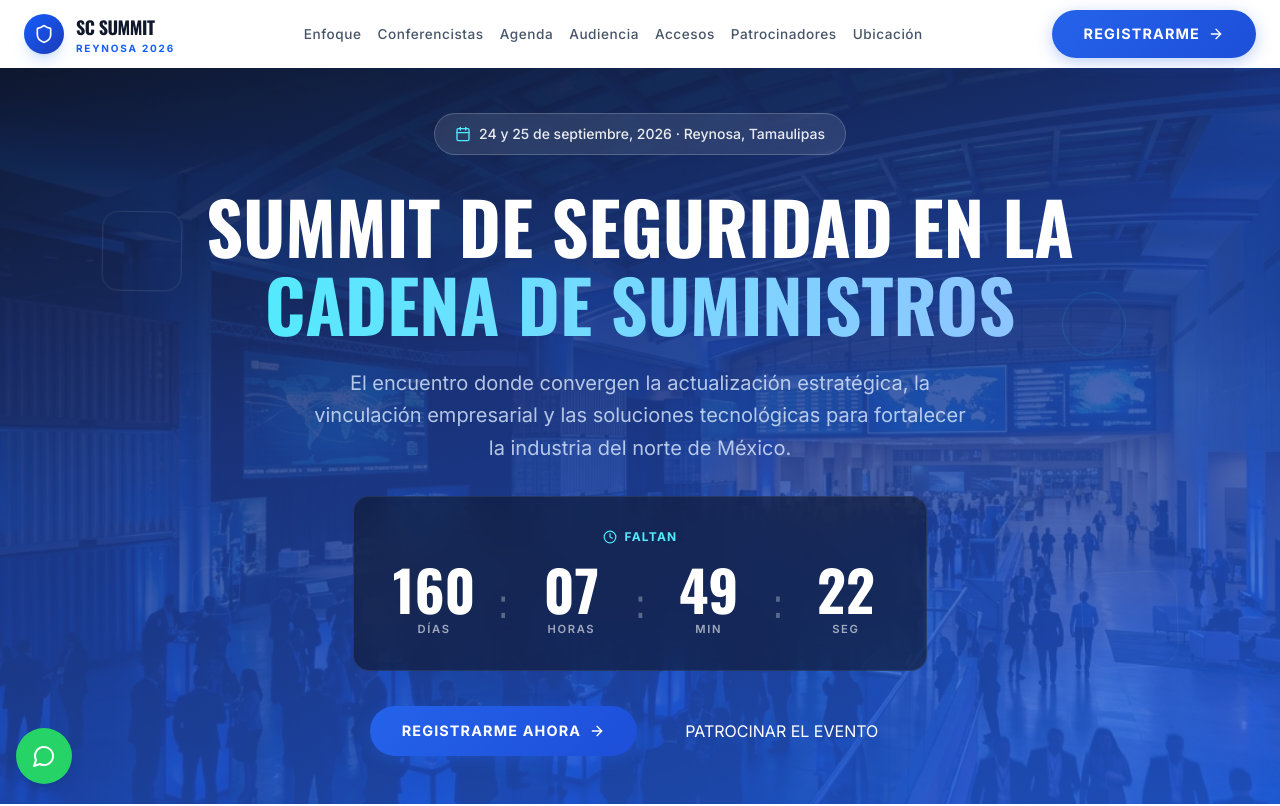
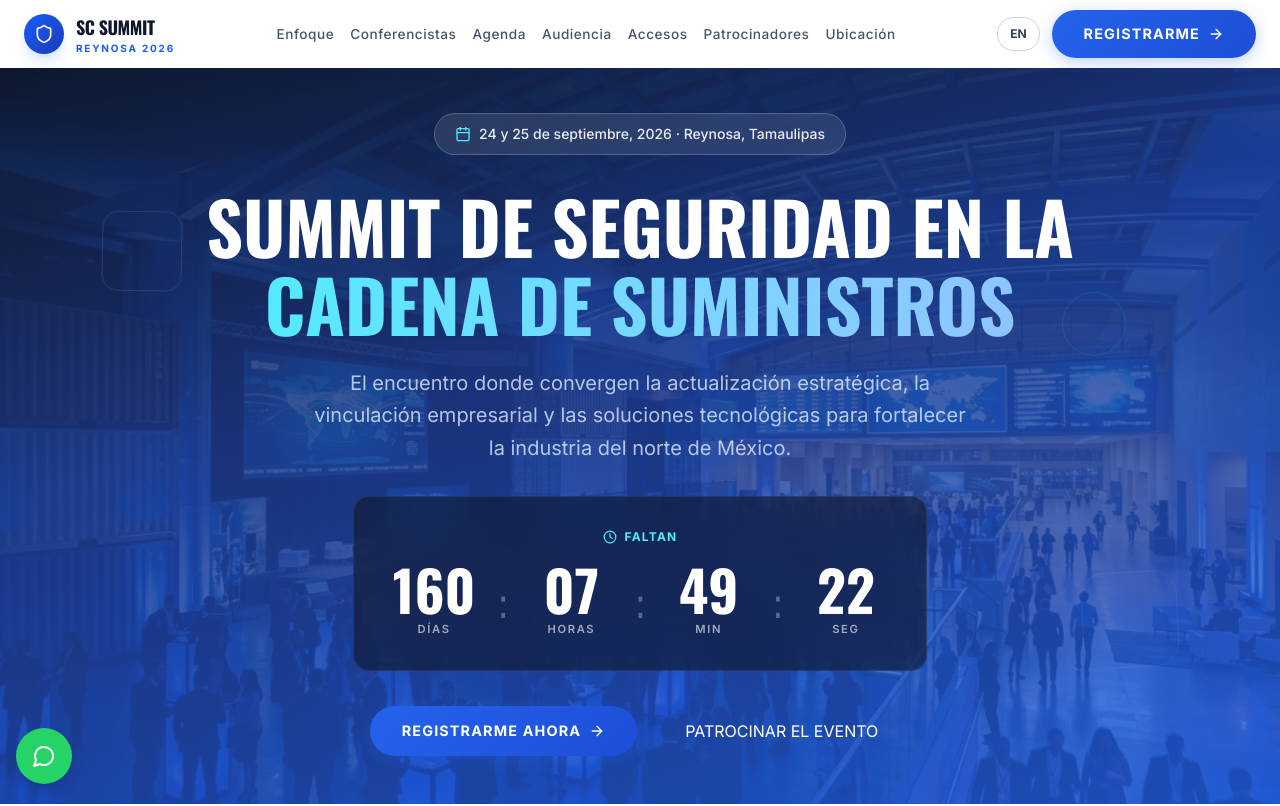
Before and after one commit to EJMM17/sc-security-summit, a Next.js app: page / in a window 1280 px wide. Shown: the top 806 px of the page. Built offline with nearby package versions, Linux system fonts and the light colour scheme; no server answers.

Commit message:
Add Spanish/English language toggle in landing page

```diff
--- a/app/page.tsx
+++ b/app/page.tsx
@@ -1,4 +1,7 @@
+"use client";
+
 import Image from "next/image";
+import { useState } from "react";
 import {
   Shield,
   MapPin,
@@ -47,7 +50,8 @@ import HeaderScroll from "@/components/HeaderScroll";
    DATA
    ═══════════════════════════════════════════════════════════════ */
 
-const NAV_LINKS = [
+const NAV_LINKS = {
+  es: [
     { href: "#enfoque", label: "Enfoque" },
     { href: "#speakers", label: "Conferencistas" },
     { href: "#agenda", label: "Agenda" },
@@ -55,7 +59,46 @@ const NAV_LINKS = [
     { href: "#accesos", label: "Accesos" },
     { href: "#patrocinadores", label: "Patrocinadores" },
     { href: "#ubicacion", label: "Ubicación" },
-];
+  ],
+  en: [
+    { href: "#enfoque", label: "Focus" },
+    { href: "#speakers", label: "Speakers" },
+    { href: "#agenda", label: "Agenda" },
+    { href: "#audiencia", label: "Audience" },
+    { href: "#accesos", label: "Passes" },
+    { href: "#patrocinadores", label: "Sponsors" },
+    { href: "#ubicacion", label: "Location" },
+  ],
+} as const;
+
+const UI_TEXT = {
+  es: {
+    skipToForm: "Ir al formulario de registro",
+    registerBtn: "REGISTRARME",
+    dateLocation: "24 y 25 de septiembre, 2026 · Reynosa, Tamaulipas",
+    heroAlt: "Summit de Seguridad en la Cadena de Suministros",
+    heroTitlePrefix: "SUMMIT DE SEGURIDAD EN LA",
+    heroTitleHighlight: "CADENA DE SUMINISTROS",
+    heroDescription:
+      "El encuentro donde convergen la actualización estratégica, la vinculación empresarial y las soluciones tecnológicas para fortalecer la industria del norte de México.",
+    countdownLabel: "Faltan",
+    registerNowBtn: "REGISTRARME AHORA",
+    sponsorBtn: "PATROCINAR EL EVENTO",
+  },
+  en: {
+    skipToForm: "Skip to registration form",
+    registerBtn: "REGISTER",
+    dateLocation: "September 24-25, 2026 · Reynosa, Tamaulipas",
+    heroAlt: "Supply Chain Security Summit",
+    heroTitlePrefix: "SECURITY SUMMIT FOR THE",
+    heroTitleHighlight: "SUPPLY CHAIN",
+    heroDescription:
+      "Where strategic updates, business networking, and technology solutions come together to strengthen northern Mexico's industrial ecosystem.",
+    countdownLabel: "Time left",
+    registerNowBtn: "REGISTER NOW",
+    sponsorBtn: "SPONSOR THE EVENT",
+  },
+} as const;
 
 const HERO_STATS = [
   { number: 2, suffix: "", label: "Días de Capacitación" },
@@ -372,6 +415,10 @@ function AgendaBadge({ type }: { type: string }) {
    PAGE COMPONENT
    ═══════════════════════════════════════════════════════════════ */
 export default function Home() {
+  const [language, setLanguage] = useState<"es" | "en">("es");
+  const navLinks = NAV_LINKS[language];
+  const text = UI_TEXT[language];
+
   return (
     <>
       {/* ── SKIP TO CONTENT (accesibilidad) ── */}
@@ -379,7 +426,7 @@ export default function Home() {
         href="#registro"
         className="sr-only focus:not-sr-only focus:fixed focus:top-4 focus:left-4 focus:z-[9999] focus:px-4 focus:py-2 focus:bg-blue-600 focus:text-white focus:rounded-lg focus:text-sm focus:font-semibold focus:shadow-lg"
       >
-        Ir al formulario de registro
+        {text.skipToForm}
       </a>
 
       {/* ── HEADER ─────────────────────────── */}
@@ -399,7 +446,7 @@ export default function Home() {
 
             {/* Nav Desktop */}
             <nav className="hidden lg:flex items-center gap-4">
-              {NAV_LINKS.map((l) => (
+              {navLinks.map((l) => (
                 <a key={l.href} href={l.href} className="nav-link">
                   {l.label}
                 </a>
@@ -408,10 +455,18 @@ export default function Home() {
 
             {/* CTA + Mobile */}
             <div className="flex items-center gap-2 sm:gap-3 shrink-0">
+              <button
+                type="button"
+                onClick={() => setLanguage((prev) => (prev === "es" ? "en" : "es"))}
+                className="inline-flex items-center justify-center px-3 py-2 text-xs font-bold rounded-lg border border-slate-300 text-slate-700 hover:bg-slate-100 transition-colors"
+                aria-label={language === "es" ? "Cambiar a inglés" : "Switch to Spanish"}
+              >
+                {language === "es" ? "EN" : "ES"}
+              </button>
               <a href="#registro" className="btn-primary hidden md:inline-flex text-sm">
-                REGISTRARME <ArrowRight className="w-4 h-4" />
+                {text.registerBtn} <ArrowRight className="w-4 h-4" />
               </a>
-              <MobileNav />
+              <MobileNav language={language} />
             </div>
           </div>
         </header>
@@ -425,7 +480,7 @@ export default function Home() {
           {/* Background Image */}
           <Image
             src="/images/hero-bg.png"
-            alt="Summit de Seguridad en la Cadena de Suministros"
+            alt={text.heroAlt}
             fill
             className="object-cover"
             priority
@@ -453,24 +508,23 @@ export default function Home() {
               <div className="inline-flex w-full sm:w-auto max-w-full flex-wrap items-center justify-center gap-2 bg-white/10 backdrop-blur-md border border-white/20 rounded-2xl sm:rounded-full px-3 sm:px-5 py-2.5 mb-6 sm:mb-8">
                 <Calendar className="w-4 h-4 text-cyan-300" />
                 <span className="text-xs sm:text-sm text-white/90 font-medium">
-                  24 y 25 de septiembre, 2026 · Reynosa, Tamaulipas
+                  {text.dateLocation}
                 </span>
               </div>
             </ScrollReveal>
 
             <ScrollReveal delay={100}>
               <h1 className="font-oswald text-[2rem] sm:text-5xl md:text-7xl font-bold text-white leading-[1.08] mb-5 sm:mb-6">
-                SUMMIT DE SEGURIDAD EN LA{" "}
+                {text.heroTitlePrefix}{" "}
                 <span className="text-transparent bg-clip-text bg-gradient-to-r from-cyan-300 to-blue-300">
-                  CADENA DE SUMINISTROS
+                  {text.heroTitleHighlight}
                 </span>
               </h1>
             </ScrollReveal>
 
             <ScrollReveal delay={200}>
               <p className="text-base sm:text-lg md:text-xl text-blue-100/80 max-w-2xl mx-auto mb-7 sm:mb-8 leading-relaxed">
-                El encuentro donde convergen la actualización estratégica, la vinculación empresarial y
-                las soluciones tecnológicas para fortalecer la industria del norte de México.
+                {text.heroDescription}
               </p>
             </ScrollReveal>
 
@@ -478,7 +532,7 @@ export default function Home() {
               <div className="card-dark p-6 sm:p-8 mb-8 inline-flex flex-col items-center gap-4">
                 <div className="flex items-center gap-2 text-cyan-300 text-xs font-bold tracking-widest uppercase">
                   <Clock className="w-3.5 h-3.5" />
-                  <span>Faltan</span>
+                  <span>{text.countdownLabel}</span>
                 </div>
                 <CountdownTimer />
               </div>
@@ -487,10 +541,10 @@ export default function Home() {
             <ScrollReveal delay={400}>
               <div className="flex flex-col sm:flex-row items-center justify-center gap-4 w-full sm:w-auto">
                 <a href="#registro" className="btn-primary px-8 py-4 text-base w-full sm:w-auto">
-                  REGISTRARME AHORA <ArrowRight className="w-4 h-4" />
+                  {text.registerNowBtn} <ArrowRight className="w-4 h-4" />
                 </a>
                 <a href="#patrocinadores" className="btn-outline px-8 py-4 text-base border-white/30 text-white hover:bg-white/10 w-full sm:w-auto">
-                  PATROCINAR EL EVENTO
+                  {text.sponsorBtn}
                 </a>
               </div>
             </ScrollReveal>
--- a/components/MobileNav.tsx
+++ b/components/MobileNav.tsx
@@ -3,7 +3,10 @@
 import { useState, useEffect } from "react";
 import { Menu, X, ArrowRight } from "lucide-react";
 
-const links = [
+type Language = "es" | "en";
+
+const linksByLanguage: Record<Language, { href: string; label: string }[]> = {
+  es: [
     { href: "#enfoque", label: "Enfoque" },
     { href: "#speakers", label: "Conferencistas" },
     { href: "#agenda", label: "Agenda" },
@@ -12,10 +15,25 @@ const links = [
     { href: "#patrocinadores", label: "Patrocinadores" },
     { href: "#ubicacion", label: "Ubicación" },
     { href: "#faq", label: "FAQ" },
-];
+  ],
+  en: [
+    { href: "#enfoque", label: "Focus" },
+    { href: "#speakers", label: "Speakers" },
+    { href: "#agenda", label: "Agenda" },
+    { href: "#audiencia", label: "Audience" },
+    { href: "#accesos", label: "Passes" },
+    { href: "#patrocinadores", label: "Sponsors" },
+    { href: "#ubicacion", label: "Location" },
+    { href: "#faq", label: "FAQ" },
+  ],
+};
 
-export default function MobileNav() {
+export default function MobileNav({ language = "es" }: { language?: Language }) {
   const [open, setOpen] = useState(false);
+  const links = linksByLanguage[language];
+  const menuAriaLabel = language === "en" ? (open ? "Close menu" : "Open menu") : (open ? "Cerrar menú" : "Abrir menú");
+  const registerLabel = language === "en" ? "Register now" : "Registrarme Ahora";
+  const sponsorLabel = language === "en" ? "Sponsor the event" : "Patrocinar el evento";
 
   useEffect(() => {
     document.body.style.overflow = open ? "hidden" : "";
@@ -28,7 +46,7 @@ export default function MobileNav() {
     <div className="md:hidden">
       <button
         onClick={() => setOpen(!open)}
-        aria-label={open ? "Cerrar menú" : "Abrir menú"}
+        aria-label={menuAriaLabel}
         aria-expanded={open}
         className="relative z-50 w-11 h-11 flex items-center justify-center rounded-full border border-[var(--border-light)] hover:bg-[var(--blue-50)] transition-colors touch-manipulation"
       >
@@ -72,7 +90,7 @@ export default function MobileNav() {
             onClick={() => setOpen(false)}
             className="btn-primary mt-1 text-sm"
           >
-            <span>Registrarme Ahora</span>
+            <span>{registerLabel}</span>
             <ArrowRight className="w-4 h-4" />
           </a>
           <a
@@ -80,7 +98,7 @@ export default function MobileNav() {
             onClick={() => setOpen(false)}
             className="mt-2 py-3 px-4 text-sm font-medium text-[var(--text-secondary)] hover:text-[var(--blue-600)] hover:bg-[var(--blue-50)] rounded-xl transition-all"
           >
-            Patrocinar el evento
+            {sponsorLabel}
           </a>
         </nav>
       </div>
```
Lines whose indentation alone changed are shown as unchanged.
